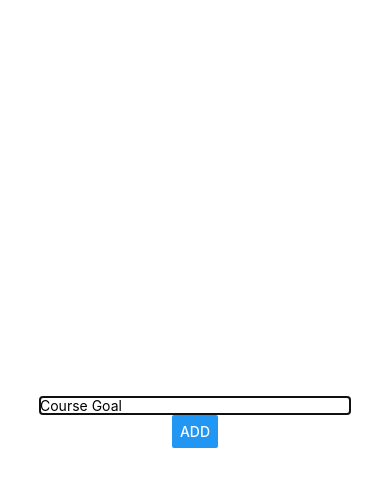
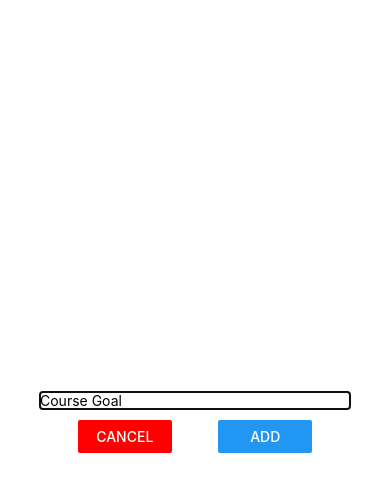
Before and after one commit to KevZam/rn-first-app, a React Native app: screen / in a window 390 px wide. Both pictures are taken after a click on the button "ADD NEW GOAL". Shown: the top 492 px of the page. Built offline with nearby package versions, Linux system fonts and the light colour scheme.

Commit message:
formatted buttons and finished MVP

```diff
--- a/App.js
+++ b/App.js
@@ -10,18 +10,24 @@
 
   // we use a arrow function here to ensure we get the latest state of the currentGoals
   const addGoalHandler = goalTitle => {
+    // if you set two different states in the same function, react native will batch them by default and they will both
+    // be applied at once instead of having to re-render multiple times.
     setCourseGoals(currentGoals => [...courseGoals, { key: Math.random().toString(), val: goalTitle }]);
+    setIsAddMode(false);
   }
 
   const deleteGoal = ItemKey => {
-    console.log(ItemKey)
     setCourseGoals((currentGoals) => currentGoals.filter(item => item.key !== ItemKey))
+  }
+
+  const cancelGoalAdditionHandler = () => {
+    setIsAddMode(false)
   }
 
   return (
     <View style={styles.screen}>
       <Button title="Add New Goal" onPress={() => setIsAddMode(true)}></Button>
-      <GoalInput visible={isAddMode} onAddGoal={addGoalHandler} />
+      <GoalInput visible={isAddMode} onAddGoal={addGoalHandler} onCancel={cancelGoalAdditionHandler} />
       <FlatList data={courseGoals} renderItem={itemData => <GoalItem itemKey={itemData.item.key} title={itemData.item.val} onDelete={deleteGoal} />} />
       {/* The key has to be added to the highest element you are rendering */}
     </View>
--- a/components/GoalInput.js
+++ b/components/GoalInput.js
@@ -9,11 +9,22 @@
     setEnteredGoal(enteredText);
   }
 
+  const addGoalHandler = () => {
+    props.onAddGoal(enteredGoal);
+    setEnteredGoal("");
+  }
   return (
     <Modal visible={props.visible} animationType="slide">
       <View style={styles.inputContainer}>
         <TextInput placeholder="Course Goal" style={styles.input} onChangeText={goalInputHandler} value={enteredGoal} />
-        <Button title="ADD" onPress={() => props.onAddGoal(enteredGoal)} />
+        <View style={styles.buttonWrapper}>
+          <View style={styles.button}>
+            <Button title="CANCEL" color="red" onPress={props.onCancel}>Cancel</Button>
+          </View>
+          <View style={styles.button}>
+            <Button title="ADD" onPress={addGoalHandler} />
+          </View>
+        </View>
       </View>
     </Modal>)
 }
@@ -27,8 +38,17 @@
   input: {
     width: '80%',
     borderBottomColor: 'black',
-    borderWidth: 1
+    borderWidth: 1,
+    marginBottom: 10
   },
+  buttonWrapper: {
+    flexDirection: "row",
+    justifyContent: "space-between",
+    width: '60%'
+  },
+  button: {
+    width: '40%'
+  }
 })
 
 export default GoalInput;
```
